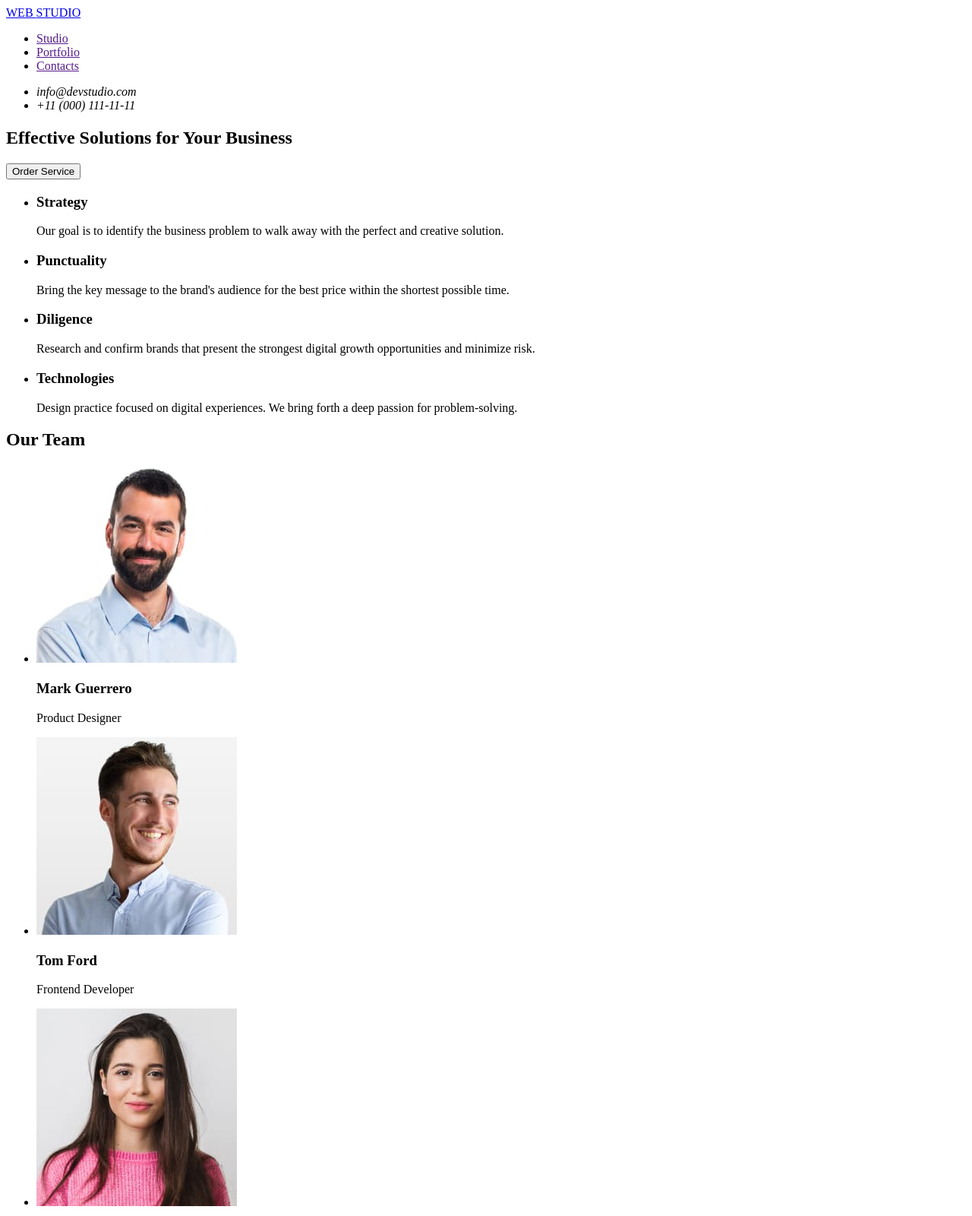
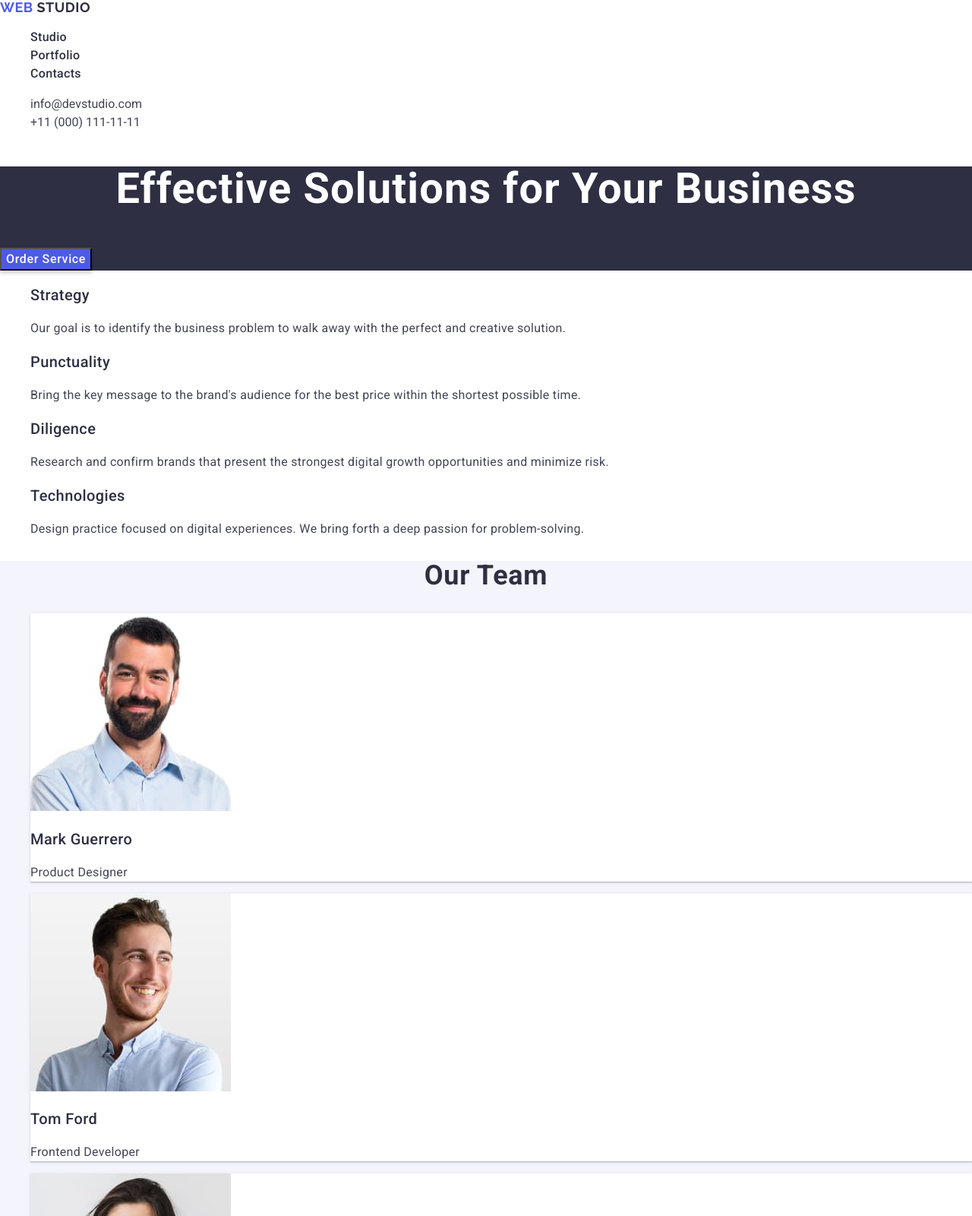
Before and after one commit to Sokirman/testing-HW, a plain HTML site: page index.html in a window 1280 px wide. Shown: the top 1600 px of the page at 76% size. Drawn offline with nearby package versions, Linux system fonts and the light colour scheme.

Commit message:
commit all

```diff
--- a/css/styles.css
+++ b/css/styles.css
@@ -0,0 +1,190 @@
+body {
+  font-family: "Roboto", sans-serif;
+  color: #434455;
+  background-color: #ffffff;
+}
+ul,
+ol {
+  list-style-type: none;
+}
+
+a {
+  text-decoration: none;
+}
+
+/*======================================HEADER========================================*/
+
+.logo {
+  font-family: "Raleway", sans-serif;
+  font-weight: 700;
+  font-size: 18px;
+  line-height: 1.16;
+  letter-spacing: 0.03em;
+  text-transform: uppercase;
+  color: #4d5ae5;
+}
+
+.header-logo {
+  color: #2e2f42;
+}
+
+.nav-list {
+}
+
+.nav-item {
+}
+
+.nav-link {
+  font-family: "Roboto", sans-serif;
+  font-weight: 500;
+  font-size: 16px;
+  line-height: 1.5;
+  letter-spacing: 0.02em;
+  color: #2e2f42;
+}
+
+.nav-link:hover .nav-link:focus {
+  color: #404bbf;
+}
+
+.header-address {
+  font-style: normal;
+}
+
+.address-list {
+}
+
+.address-item {
+}
+.address-link {
+  font-weight: 400;
+  font-size: 16px;
+  line-height: 1.5;
+  letter-spacing: 0.02em;
+  color: #434455;
+}
+
+.address-link:hover,
+.address-link:focus {
+  color: #404bbf;
+}
+
+/*======================================HERO (section 1)========================================*/
+
+.hero {
+  background-color: #2e2f42;
+}
+.hero-title {
+  font-weight: 700;
+  font-size: 56px;
+  line-height: 1.07;
+  letter-spacing: 0.02em;
+  text-align: center;
+  color: #fff;
+}
+
+.hero-btn {
+  font-weight: 500;
+  font-size: 16px;
+  line-height: 1.5;
+  letter-spacing: 0.04em;
+  color: #fff;
+  box-shadow: 0 4px 4px 0 rgba(0, 0, 0, 0.15);
+  background: #4d5ae5;
+  cursor: pointer;
+}
+
+.hero-btn:hover,
+.hero-btn:focus {
+  background-color: #404bbf;
+}
+
+/*======================================FEATURES (section 2)========================================*/
+
+.features {
+}
+
+.feautures-list {
+}
+
+.features-item {
+}
+.title {
+  font-weight: 500;
+  font-size: 20px;
+  line-height: 1.2;
+  letter-spacing: 0.02em;
+  color: #2e2f42;
+}
+
+.text {
+  font-weight: 400;
+  font-size: 16px;
+  line-height: 1.5;
+  letter-spacing: 0.02em;
+  color: #434455;
+}
+
+/*======================================TEAM (section 3)========================================*/
+
+.team {
+  background-color: #f4f4fd;
+}
+
+.section-title {
+  font-weight: 700;
+  font-size: 36px;
+  line-height: 1.11;
+  letter-spacing: 0.02em;
+  text-align: center;
+  color: #2e2f42;
+}
+
+.team-list {
+}
+
+.team-item {
+  box-shadow: 0 2px 1px 0 rgba(46, 47, 66, 0.08),
+    0 1px 1px 0 rgba(46, 47, 66, 0.16), 0 1px 6px 0 rgba(46, 47, 66, 0.08);
+  background: #fff;
+}
+
+.team-img {
+}
+/*
+.team-item > .title {
+  text-align: center;
+}
+
+.team-item > .text {
+  text-align: center;
+} */
+
+/*======================================PORTFOLIO (section 4)========================================*/
+.portfolio {
+}
+
+.portfolio-list {
+}
+
+.portfolio-item {
+}
+.portfolio-image {
+}
+
+/*======================================FOOTER========================================*/
+
+.footer {
+  background-color: #2e2f42;
+}
+.footer-logo {
+  color: #f4f4fd;
+}
+
+.footer-text {
+  font-weight: 400;
+  font-size: 16px;
+  line-height: 1.5;
+  letter-spacing: 0.02em;
+  color: #f4f4fd;
+}
--- a/index.html
+++ b/index.html
@@ -4,176 +4,207 @@
     <meta charset="UTF-8" />
     <meta name="viewport" content="width=device-width, initial-scale=1.0" />
     <title>TestingHW</title>
+    <link rel="preconnect" href="https://fonts.googleapis.com" />
+    <link rel="preconnect" href="https://fonts.gstatic.com" crossorigin />
+    <link
+      href="https://fonts.googleapis.com/css2?family=Raleway:ital,wght@0,700;1,700&family=Roboto:wght@400;500;700&display=swap"
+      rel="stylesheet"
+    />
+    <link
+      rel="stylesheet"
+      href="node_modules/modern-normalize/modern-normalize.css"
+    />
+    <link rel="stylesheet" href="./css/styles.css" />
   </head>
   <body>
-    <header>
-      <nav>
-        <a href="./index.html”">WEB <span>STUDIO</span></a>
-        <ul>
-          <li><a href="">Studio</a></li>
-          <li><a href="">Portfolio</a></li>
-          <li><a href="">Contacts</a></li>
+    <header class="header">
+      <nav class="header-nav">
+        <a href="./index.html" class="logo"
+          >WEB <span class="header-logo">STUDIO</span></a
+        >
+        <ul class="nav-list">
+          <li class="nav-item"><a class="nav-link">Studio</a></li>
+          <li class="nav-item"><a class="nav-link">Portfolio</a></li>
+          <li class="nav-item"><a class="nav-link">Contacts</a></li>
         </ul>
       </nav>
-      <address>
-        <ul>
-          <li><a href="mailto:info@devstudio.com"></a>info@devstudio.com</li>
-          <li><a href="tel:+110001111111"></a>+11 (000) 111-11-11</li>
+      <address class="header-address">
+        <ul class="address-list">
+          <li class="address-item">
+            <a class="address-link" href="mailto:info@devstudio.com"></a
+            >info@devstudio.com
+          </li>
+          <li class="address-item">
+            <a class="address-link" href="tel:+110001111111"></a>+11 (000)
+            111-11-11
+          </li>
         </ul>
       </address>
     </header>
     <main>
-      <section>
-        <h1>Effective Solutions for Your Business</h1>
-        <button type="button">Order Service</button>
+      <section class="hero">
+        <h1 class="hero-title">Effective Solutions for Your Business</h1>
+        <button type="button" class="hero-btn">Order Service</button>
       </section>
-      <section>
+      <section class="features">
         <h2 hidden>Features</h2>
-        <ul>
-          <li>
-            <h3>Strategy</h3>
-            <p>
+        <ul class="features-list">
+          <li class="features-item">
+            <h3 class="title">Strategy</h3>
+            <p class="text">
               Our goal is to identify the business problem to walk away with the
               perfect and creative solution.
             </p>
           </li>
-          <li>
-            <h3>Punctuality</h3>
-            <p>
+          <li class="features-item">
+            <h3 class="title">Punctuality</h3>
+            <p class="text">
               Bring the key message to the brand's audience for the best price
               within the shortest possible time.
             </p>
           </li>
-          <li>
-            <h3>Diligence</h3>
-            <p>
+          <li class="features-item">
+            <h3 class="title">Diligence</h3>
+            <p class="text">
               Research and confirm brands that present the strongest digital
               growth opportunities and minimize risk.
             </p>
           </li>
-          <li>
-            <h3>Technologies</h3>
-            <p>
+          <li class="features-item">
+            <h3 class="title">Technologies</h3>
+            <p class="text">
               Design practice focused on digital experiences. We bring forth a
               deep passion for problem-solving.
             </p>
           </li>
         </ul>
       </section>
-      <section>
-        <h2>Our Team</h2>
-        <ul>
-          <li>
+      <section class="team">
+        <h2 class="section-title">Our Team</h2>
+        <ul class="team-list">
+          <li class="team-item">
             <img
+              class="team-image"
               src="./images/img1.jpg"
               width="264"
               height="260"
               alt=" Mark Guerrero picture"
             />
-            <h3>Mark Guerrero</h3>
-            <p>Product Designer</p>
+            <h3 class="title">Mark Guerrero</h3>
+            <p class="text">Product Designer</p>
           </li>
-          <li>
+          <li class="team-item">
             <img
+              class="team-image"
               src="./images/img2.jpg"
               width="264"
               height="260"
               alt="Tom Ford picture"
             />
-            <h3>Tom Ford</h3>
-            <p>Frontend Developer</p>
+            <h3 class="title">Tom Ford</h3>
+            <p class="text">Frontend Developer</p>
           </li>
-          <li>
+          <li class="team-item">
             <img
+              class="team-image"
               src="./images/img3.jpg"
               width="264"
               height="260"
               alt="Camila Garcia picture"
             />
-            <h3>Camila Garcia</h3>
-            <p>Marketing</p>
+            <h3 class="title">Camila Garcia</h3>
+            <p class="text">Marketing</p>
           </li>
-          <li>
+          <li class="team-item">
             <img
+              class="team-image"
               src="./images/img4.jpg"
               width="264"
               height="260"
               alt="Daniel Wilson picture"
             />
-            <h3>Daniel Wilson</h3>
-            <p>UI Designer</p>
+            <h3 class="title">Daniel Wilson</h3>
+            <p class="text">UI Designer</p>
           </li>
         </ul>
       </section>
-      <section>
-        <h2>Our Portfolio</h2>
-        <ul>
-          <li>
+      <section class="portfolio">
+        <h2 class="section-title">Our Portfolio</h2>
+        <ul class="portfolio-list">
+          <li class="portfolio-item">
             <img
+              class="portfolio-image"
               src="./images/pic.jpg"
               width="360"
               height="300"
               alt="Banking App img"
             />
-            <h3>Banking App</h3>
-            <p>App</p>
+            <h3 class="title">Banking App</h3>
+            <p class="text">App</p>
           </li>
-          <li>
+          <li class="portfolio-item">
             <img
+              class="portfolio-image"
               src="./images/pic2.jpg"
               width="360"
               height="300"
               alt="Cashless Payment img"
             />
-            <h3>Cashless Payment</h3>
-            <p>Marketing</p>
+            <h3 class="title">Cashless Payment</h3>
+            <p class="text">Marketing</p>
           </li>
-          <li>
+          <li class="portfolio-item">
             <img
+              class="portfolio-image"
               src="./images/pic3.jpg"
               width="360"
               height="300"
               alt="editation App img"
             />
-            <h3>Meditation App</h3>
-            <p>App</p>
+            <h3 class="title">Meditation App</h3>
+            <p class="text">App</p>
           </li>
-          <li>
+          <li class="portfolio-item">
             <img
+              class="portfolio-image"
               src="./images/pic4.jpg"
               width="360"
               height="300"
               alt="Taxi Service img"
             />
-            <h3>Taxi Service</h3>
-            <p>Marketing</p>
+            <h3 class="title">Taxi Service</h3>
+            <p class="text">Marketing</p>
           </li>
-          <li>
+          <li class="portfolio-item">
             <img
+              class="portfolio-image"
               src="./images/pic5.jpg"
               width="360"
               height="300"
               alt="Screen Illustrations img"
             />
-            <h3>Screen Illustrations</h3>
-            <p>Design</p>
+            <h3 class="title">Screen Illustrations</h3>
+            <p class="text">Design</p>
           </li>
-          <li>
+          <li class="portfolio-item">
             <img
+              class="portfolio-image"
               src="./images/pic6.jpg"
               width="360"
               height="300"
               alt=" Online Courses img"
             />
-            <h3>Online Courses</h3>
-            <p>Marketing</p>
+            <h3 class="title">Online Courses</h3>
+            <p class="text">Marketing</p>
           </li>
         </ul>
       </section>
     </main>
-    <footer>
-      <a href="./index.html”">WEB <span>STUDIO</span></a>
-      <p>
+    <footer class="footer">
+      <a class="logo" href="./index.html”"
+        >WEB <span class="footer-logo">STUDIO</span></a
+      >
+      <p class="footer-text">
         Increase the flow of customers and sales for your business with digital
         marketing & growth solutions.
       </p>
```
